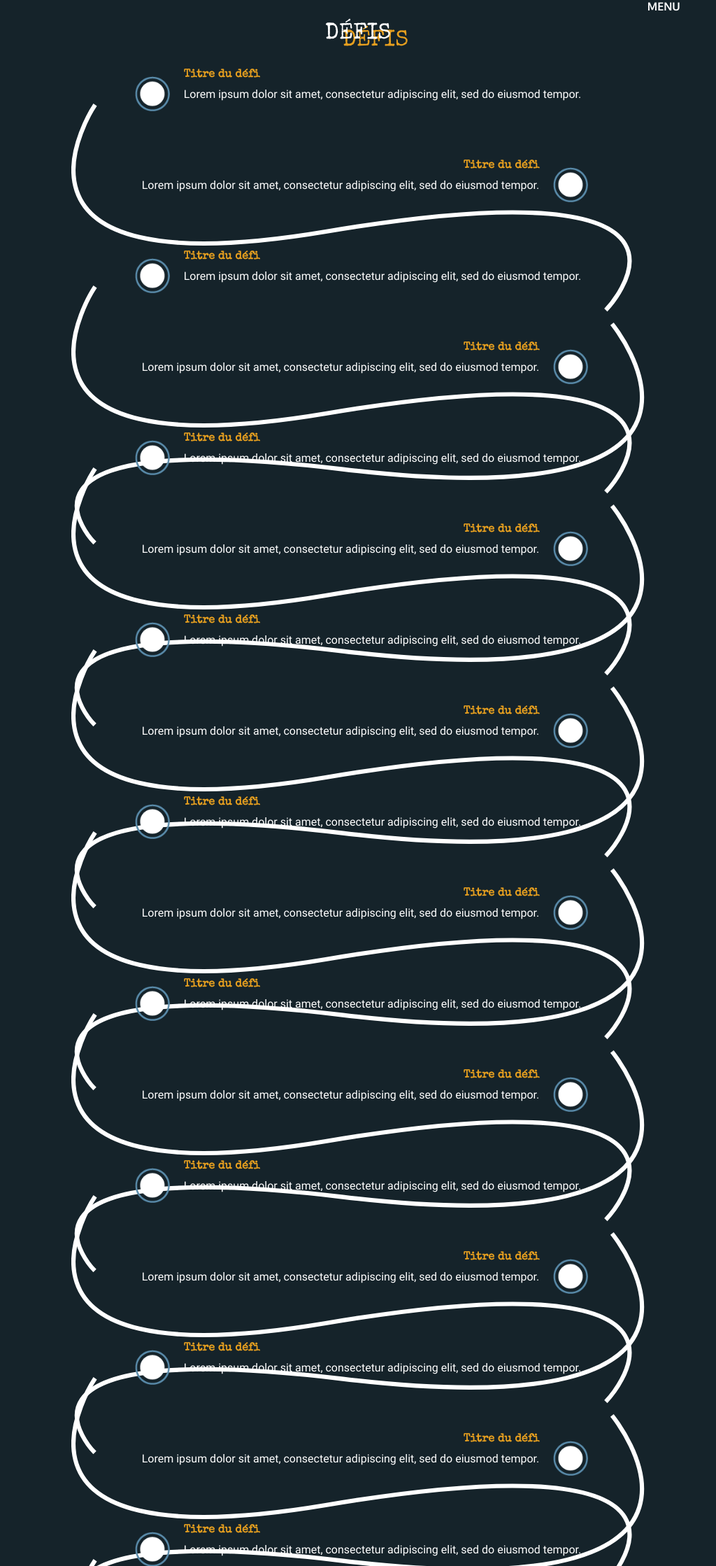
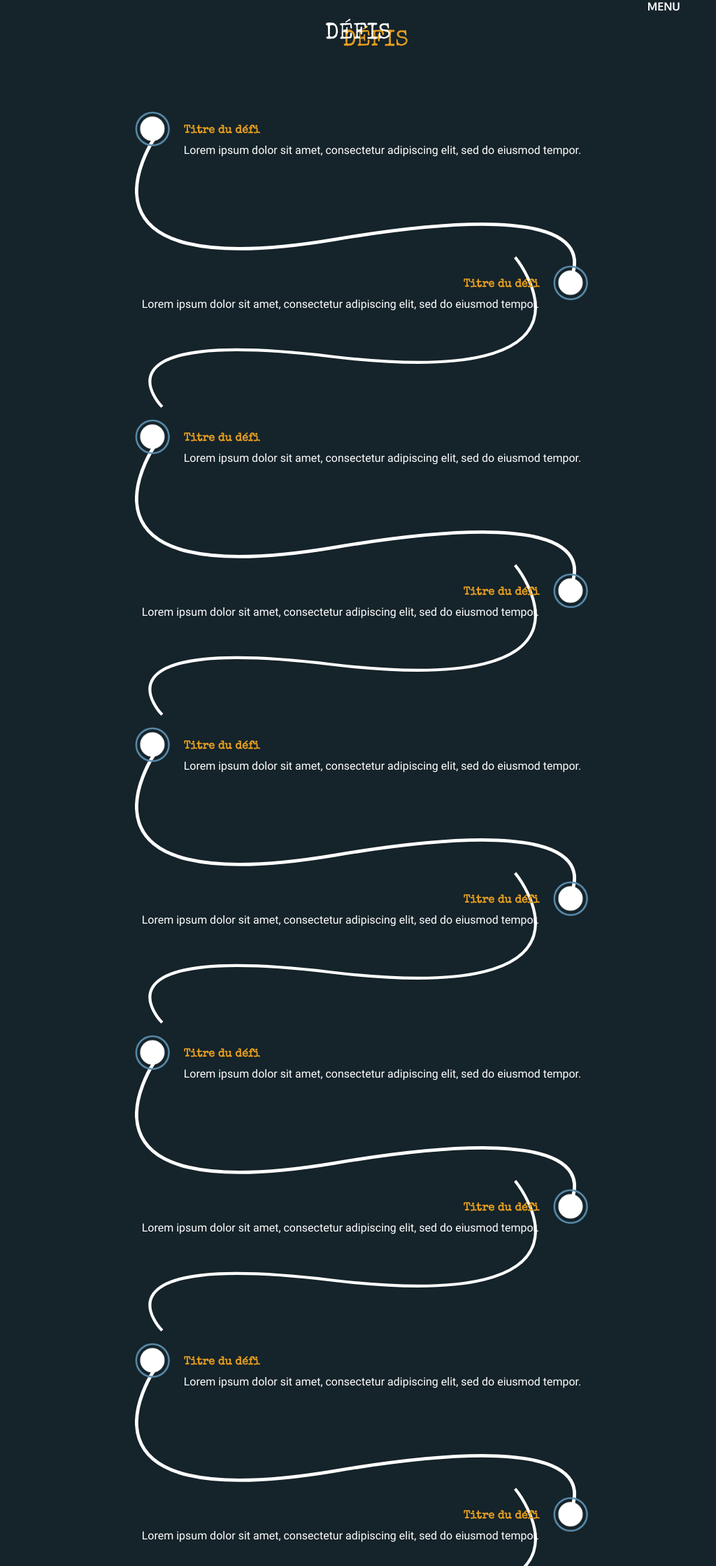
Before and after one commit to les50heures/les50heures, a PHP site: template templates/defis.html.twig in a window 1024 px wide. Shown: the part 89-2327 px from the top of the page at 70% size. Run offline with PHP 8.4, Linux system fonts and the light colour scheme; the template is opened without the code that fills it, so the values that code supplies are empty; some libraries are stand-ins or nearby versions.

Commit message:
page defi
debut responsive différent format
bug lors des changement des @media a corriger

```diff
--- a/css/responsive.css
+++ b/css/responsive.css
@@ -425,6 +456,38 @@ Responsive  - format tablette
     .profil-paire .description .desc { width: 100%; }
 
     .profil-fin { margin-bottom: 20px; }
+
+    /*defi*/
+    svg {
+        width: 575px;
+        margin-left: 0;
+        display: block;
+    }
+    .svg2 {
+        width: 559px;
+        top: -277px;
+        left: 2%;
+    }
+
+    .les_defis > div {
+        height: 260px;
+        overflow: hidden;
+        position: relative;
+        margin-bottom: 0;
+    }
+    .les_defis div {
+        position: relative;
+        z-index: 1;
+        margin-top: 20px;
+    }
+    .les_defis .div2 {
+        z-index: 2;
+        margin-top: -40px;
+    }
+    .les_defis .msg_fin {
+        margin-left: 10%;
+        height: 80px;
+    }
 }
 
 /* --------------------------
@@ -649,6 +712,36 @@ Responsive  - format intermediaire (tablette/ecran)
 
     .profil-fin { margin-bottom: 20px; }
 
+    /*defi*/
+    svg {
+        width: 645px;
+        margin-left: 11%;
+        display: block;
+    }
+    .svg2 {
+        top: -315px;
+        left: 2%;
+    }
+
+    .les_defis > div {
+        height: 260px;
+        overflow: hidden;
+        position: relative;
+        margin-bottom: 0;
+    }
+    .les_defis div {
+        position: relative;
+        z-index: 1;
+        margin-top: 20px;
+    }
+    .les_defis .div2 {
+        z-index: 2;
+        margin-top: -40px;
+    }
+    .les_defis .msg_fin {
+        margin-left: 10%;
+        height: 80px;
+    }
 }
 
 /* --------------------------
```
Also changed, not shown: other parts of css/responsive.css (+71 -3 lines).
